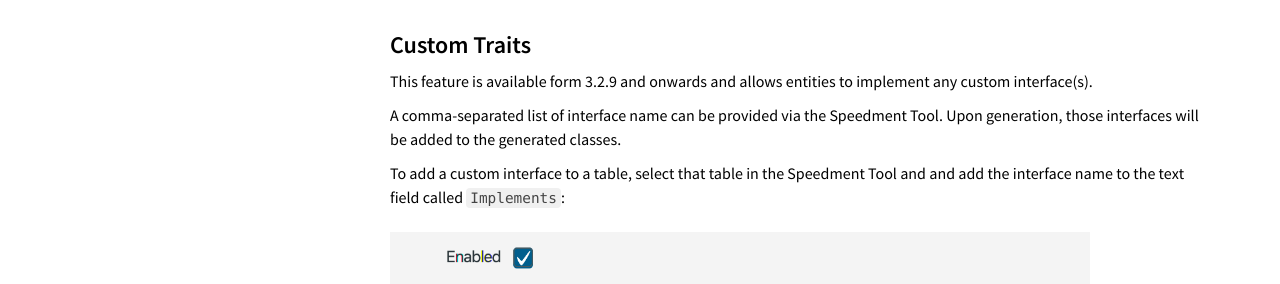
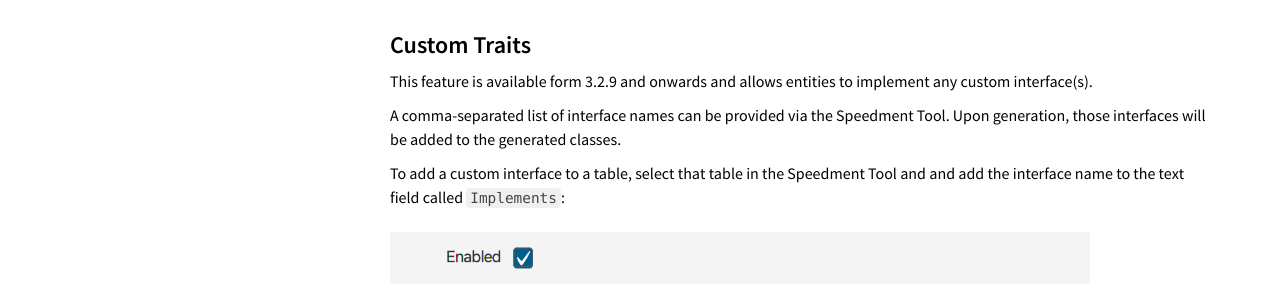
Before and after one commit to speedment/speedment-doc, a Jekyll site: the page built from pages/integration.md, in a window 1280 px wide and 900 px high, scrolled down 6582 px. Shown: the part 155-439 px from the top of the window. Built offline with Jekyll 4.4.1, drawn with Linux system fonts in a browser that asks for light colours; nearby versions of some CDN libraries; comment, search, counter and statistics services are not loaded.

Commit message:
Fix typos

```diff
--- a/pages/integration.md
+++ b/pages/integration.md
@@ -221,7 +221,7 @@ A more advanced Enum Plugin is available in Speedment Enterprise. [Read more abo
 ## Custom Traits
 This feature is available form 3.2.9 and onwards and allows entities to implement any custom interface(s).
 
-A comma-separated list of interface name can be provided via the Speedment Tool. Upon generation, those interfaces will be added to the generated classes.
+A comma-separated list of interface names can be provided via the Speedment Tool. Upon generation, those interfaces will be added to the generated classes.
 
 To add a custom interface to a table, select that table in the Speedment Tool and and add the interface name to the text field called `Implements`:
 
```
Also changed, not shown: pages/enterprise_spring.md (+1 -1 lines).
